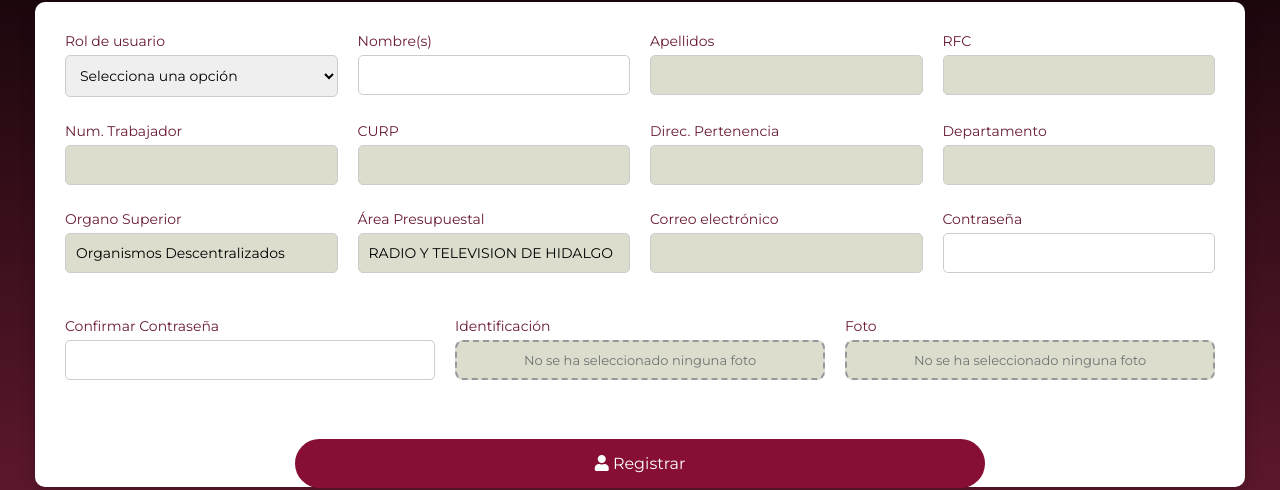
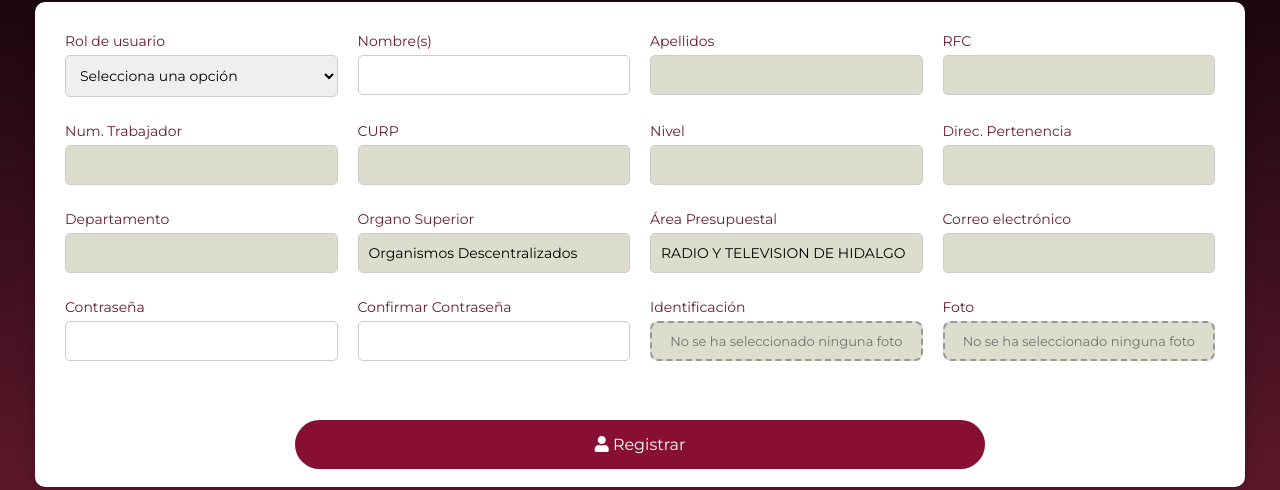
Before and after one commit to CrisOjeda9/almacenes-inventario-vue, a Vue app: page /register in a window 1280 px wide. Shown: the part 209-699 px from the top of the page. Built offline with nearby package versions, Linux system fonts and the light colour scheme.

Commit message:
Cambios en los datos del usuario registrado

```diff
--- a/src/components/register.vue
+++ b/src/components/register.vue
@@ -99,15 +99,20 @@
                         <input type="text" v-model="form.CURP" readonly style="background-color: #dcddcd;" />
                     </div>
                     <div class="form-field">
+                        <label for="nivel">Nivel</label>
+                        <input type="text" v-model="form.nivel" readonly style="background-color: #dcddcd;" />
+                    </div>
+                    <div class="form-field">
                         <label for="direccion_pertenencia">Direc. Pertenencia</label>
                         <input type="text" v-model="form.direccion_pertenencia" readonly style="background-color: #dcddcd;" />
                     </div>
+
+                </div>
+                <div class="form-row">
                     <div class="form-field">
                         <label for="departamento">Departamento</label>
                         <input type="text" v-model="form.departamento" readonly style="background-color: #dcddcd;" />
                     </div>
-                </div>
-                <div class="form-row">
                     <div class="form-field">
                         <label for="organo_superior">Organo Superior</label>
                         <input type="text" v-model="form.organo_superior"  style="background-color: #dcddcd;" />
@@ -120,6 +125,9 @@
                         <label for="email">Correo electrónico</label>
                         <input type="email" v-model="form.email" readonly style="background-color: #dcddcd;" />
                     </div>
+
+                </div>
+                <div class="form-row">
                     <div class="form-field">
                         <label for="password">Contraseña</label>
                         <div class="input-wrapper">
@@ -128,8 +136,6 @@
                                 @click="showPassword = !showPassword"></i>
                         </div>
                     </div>
-                </div>
-                <div class="form-row">
                     <div class="form-field" style="margin-bottom: 15px;">
                         <label for="confirm_password">Confirmar Contraseña</label>
                         <div class="input-wrapper">
@@ -198,6 +204,7 @@ export default {
                 RFC: "",
                 numero_trabajador: "",
                 CURP: "",
+                nivel:"",
                 direccion_pertenencia: "",
                 departamento: "",
                 organo_superior: "Organismos Descentralizados",
@@ -225,6 +232,7 @@ export default {
                     RFC: "JUAP921214ABC",
                     numero_trabajador: "12345",
                     CURP: "JUAP921214HDFGH01",
+                    nivel:"11A",
                     direccion_pertenencia: "Dirección General",
                     departamento: "Administración",
                     email: "juan.perez@example.com",
@@ -237,6 +245,7 @@ export default {
                     RFC: "MALO850701XYZ",
                     numero_trabajador: "67890",
                     CURP: "MALO850701MDFGH02",
+                    nivel:"12B",
                     direccion_pertenencia: "Dirección de Televisión",
                     departamento: "Producción",
                     email: "maria.lopez@example.com",
@@ -264,6 +273,7 @@ export default {
             this.form.RFC = user.RFC;
             this.form.numero_trabajador = user.numero_trabajador;
             this.form.CURP = user.CURP;
+            this.form.nivel = user.nivel;
             this.form.direccion_pertenencia = user.direccion_pertenencia;
             this.form.departamento = user.departamento;
             this.form.email = user.email;
```
